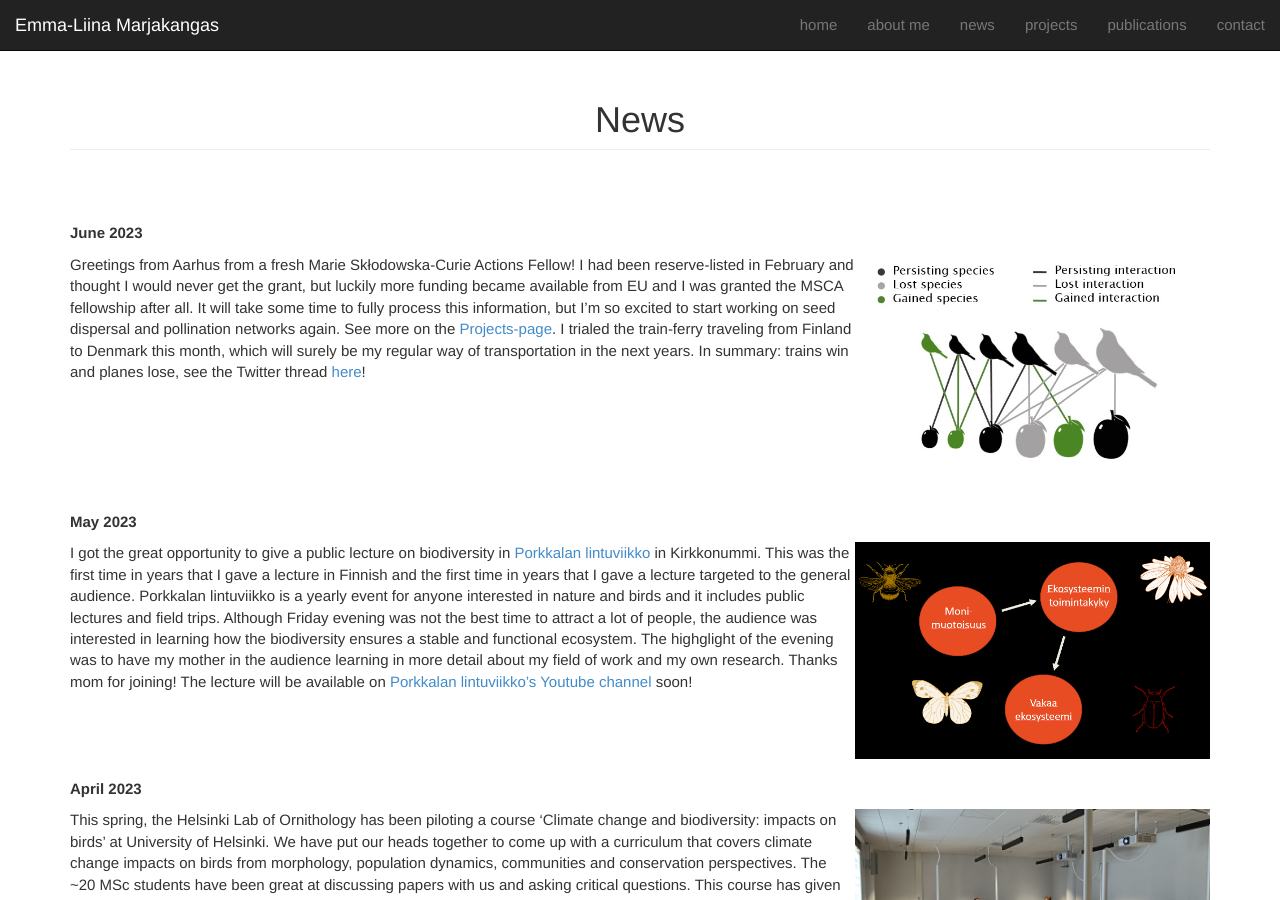
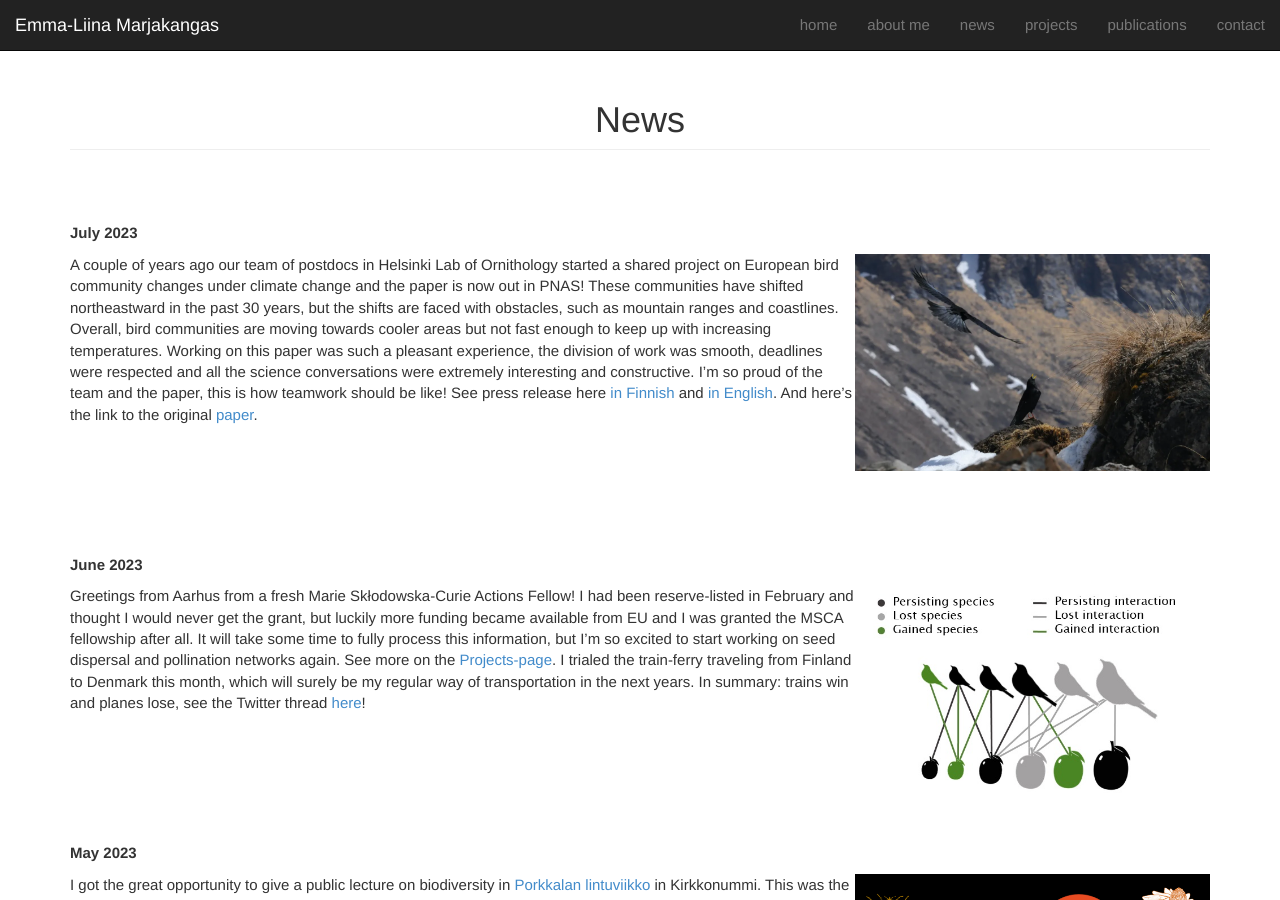
Before and after one commit to emmaliinamarjakangas/emmaliinamarjakangas.github.io, a Jekyll site: the page built from news/index.md, in a window 1280 px wide and 900 px high. Built offline with Jekyll 4.4.1, drawn with Linux system fonts in a browser that asks for light colours; nearby versions of some CDN libraries; some of the changed text lies outside the part shown.

Commit message:
updates on everything

```diff
--- a/news/index.md
+++ b/news/index.md
@@ -8,7 +8,21 @@ group: news
 <br>
 <br>
 
-<p>**June 2023**<br>
+<p>**July 2023**<br>
+
+</p>
+
+<img src="/static/img/news_pic_16.png" style="float: right;" height="217px" width="355px" border="50px"/>
+
+<p>A couple of years ago our team of postdocs in Helsinki Lab of Ornithology started a shared project on European bird community changes under climate change and the paper is now out in PNAS! These communities have shifted northeastward in the past 30 years, but the shifts are faced with obstacles, such as mountain ranges and coastlines. Overall, bird communities are moving towards cooler areas but not fast enough to keep up with increasing temperatures. Working on this paper was such a pleasant experience, the division of work was smooth, deadlines were respected and all the science conversations were extremely interesting and constructive. I'm so proud of the team and the paper, this is how teamwork should be like! See press release here [in Finnish](https://www.helsinki.fi/fi/uutiset/ilmastonmuutos/euroopan-linnut-muuttavat-kohti-kylmempia-alueita-mutta-kohtaavat-esteita-vuoristojen-ja-merien-takia) and [in English](https://www.helsinki.fi/en/news/climate-change/european-bird-communities-move-cooler-areas-mountain-ranges-and-coastlines-control-traffic). And here's the link to the original [paper](https://www.pnas.org/doi/epdf/10.1073/pnas.2213330120).<br>
+<br>
+<br>
+<br>
+<br>
+<br>
+<br>
+
+**June 2023**<br>
 
 </p>
 
```
Also changed, not shown: other parts of news/index.md (+1 -1 lines), about me/index.md (+1 -1 lines), contact/index.md (+3 -1 lines), static/img/news_pic_16.png (added), 1 other file.
